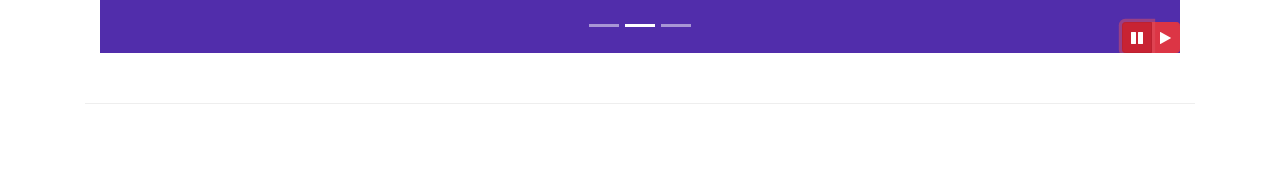
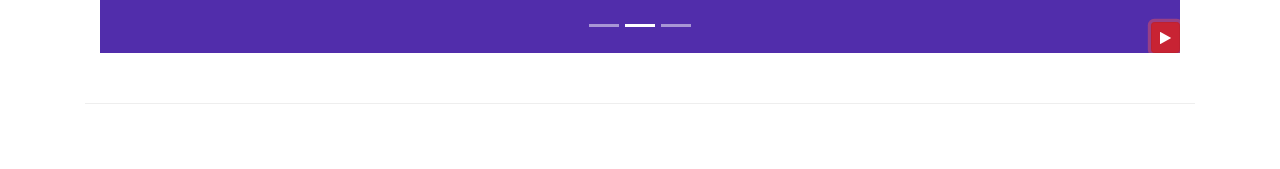
Before and after one commit to ashishkularia/Full-Stack_Web_Development_with_React, a website: page index.html in a window 1280 px wide. Both pictures are taken after a click on the button 1137 px from the left and 668 px from the top of the page. Shown: the part 631-800 px from the top of the page. Drawn offline with nearby package versions, Linux system fonts and the light colour scheme.

Commit message:
More Bootstrap jQuesry

```diff
--- a/index.html
+++ b/index.html
@@ -223,14 +223,17 @@
 						<a class="carousel-control-next" href="#mycarousel" role="button" data-slide="next">
 							<span class="carousel-control-next-icon"></span>
 						</a>
-						<div class="btn-group" id="carouselButton">
+<!--						<div class="btn-group" id="carouselButton">
 							<button class="btn btn-danger btn-sm" id="carousel-pause">
 								<span class="fa fa-pause"></span>
 							</button>
 							<button class="btn btn-danger btn-sm" id="carousel-play">
 								<span class="fa fa-play"></span>
 							</button>
-						</div>
+						</div-->
+						<button class="btn btn-danger btn-sm" id="carouselButton">
+							<span class="fa fa-pause"></span>
+						</button>
 					</div>
 				</div>
 			</div>
@@ -409,6 +412,22 @@
 		<script type="text/javascript">
 			$(document).ready(function() {
 				$('#mycarousel').carousel({interval: 2000});
+				$('#carouselButton').click(function() {
+					if($('#carouselButton').children('span').hasClass('fa-pause')) {
+						$('#mycarousel').carousel('pause');
+						$('#carouselButton').children('span').removeClass('fa-pause').addClass('fa-play');
+					}
+					else {
+						// alert('working');
+						$('#mycarousel').carousel('cycle');
+						$('#carouselButton').children('span').removeClass('fa-play').addClass('fa-pause');
+					}
+				});
+			});
+		</script>
+<!--		<script type="text/javascript">
+			$(document).ready(function() {
+				$('#mycarousel').carousel({interval: 2000});
 				$('#carousel-pause').click(function() {
 					$('#mycarousel').carousel('pause');
 				});
@@ -417,7 +436,7 @@
 				});
 			});
 		</script>
-<!-- 		<script type="text/javascript">
+ 		<script type="text/javascript">
 			$(document).ready(function() {
 				$('[data-toggle="tooltip"]').tooltip();
 			});
```
